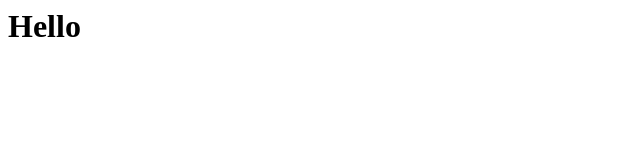
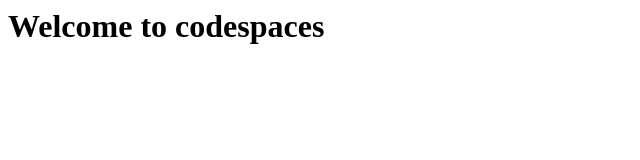
Before and after one commit to TonupunuriP/skills-code-with-codespaces, a plain HTML site: page index.html in a window 1280 px wide. Shown: the whole page, without its empty margins (0-640 px from the left). Drawn offline with Linux system fonts and the light colour scheme.

```diff
--- a/index.html
+++ b/index.html
@@ -1,3 +1,3 @@
 <html>
-  <h1>Hello</h1>
+  <h1>Welcome to codespaces</h1>
 </html>
```
